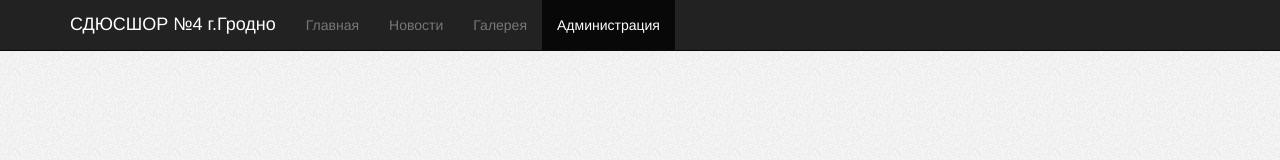
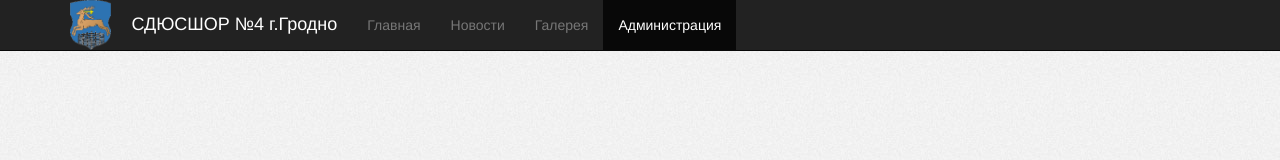
Before and after one commit to sdushor4/sdushor4.github.io, a website: page admins.html in a window 1280 px wide. Drawn offline with Linux system fonts and the light colour scheme.

Commit message:
sync menu for all pages

```diff
--- a/admins.html
+++ b/admins.html
@@ -1,4 +1,5 @@
-<html>
+<!DOCTYPE html>
+<html lang="en">
 <head>
 	<meta charset="utf-8">
     <meta http-equiv="X-UA-Compatible" content="IE=edge">
@@ -30,14 +31,19 @@
             <span class="icon-bar"></span>
             <span class="icon-bar"></span>
           </button>
-          <a class="navbar-brand" href="/">СДЮСШОР №4 г.Гродно</a>
+          <img class="emblem" src="images/grodno_emblem.gif">
         </div>
         <div class="navbar-collapse collapse">
           <ul class="nav navbar-nav">
+            <li>
+              <a class="navbar-brand" href="/">
+                <span>СДЮСШОР №4 г.Гродно</span>
+              </a>
+            </li>
             <li><a href="/">Главная</a></li>
             <li><a href="/news.html">Новости</a></li>
             <li><a href="/galery.html">Галерея</a></li>
-            <li class="active"><a href="/html.admins">Администрация</a></li>
+            <li class="active"><a href="/admins.html">Администрация</a></li>
         </div><!--/.navbar-collapse -->
       </div>
     </div>
```
Also changed, not shown: galery.html (+8 -2 lines), index.html (+0 -1 lines), news.html (+8 -2 lines).
